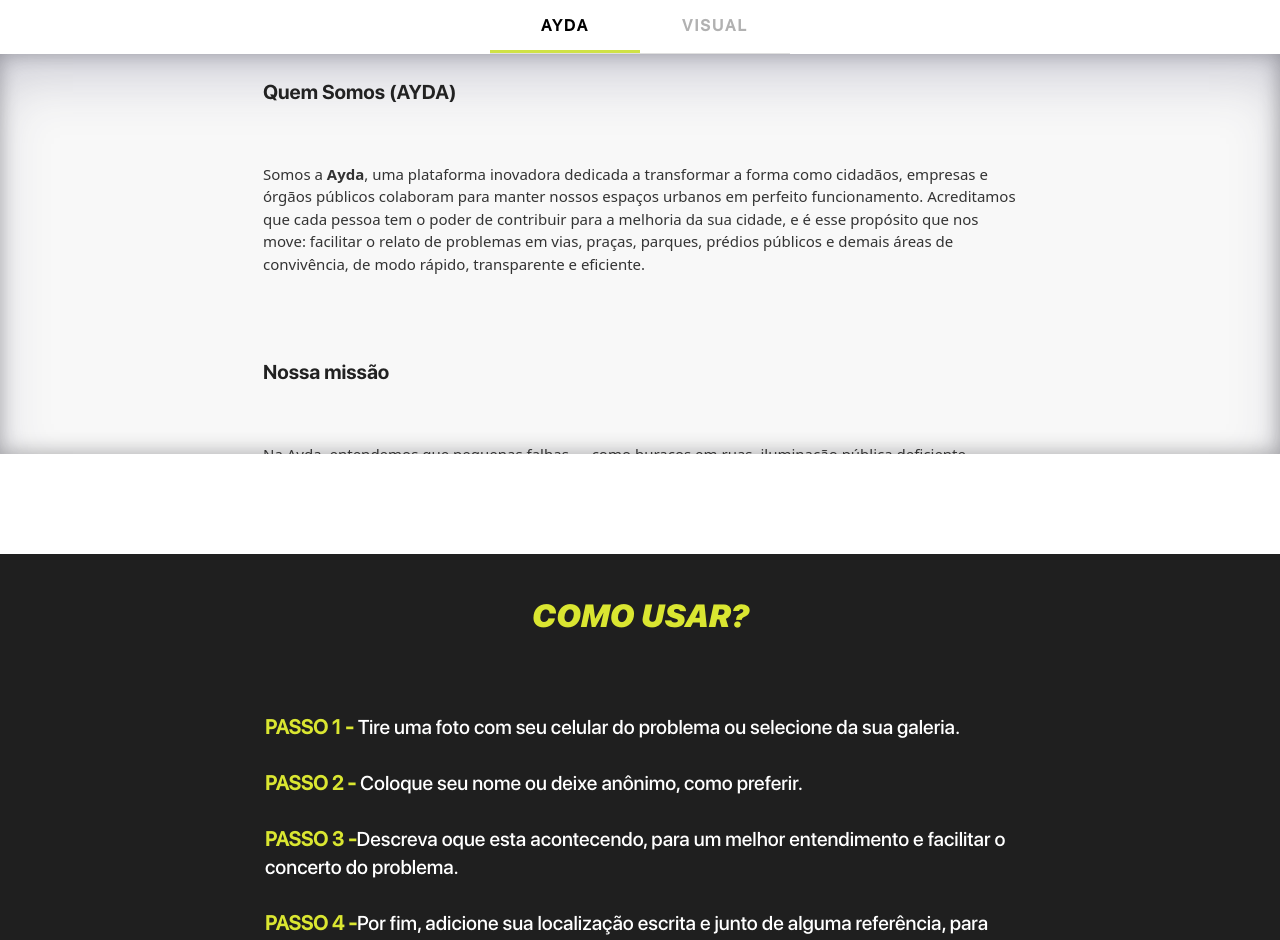
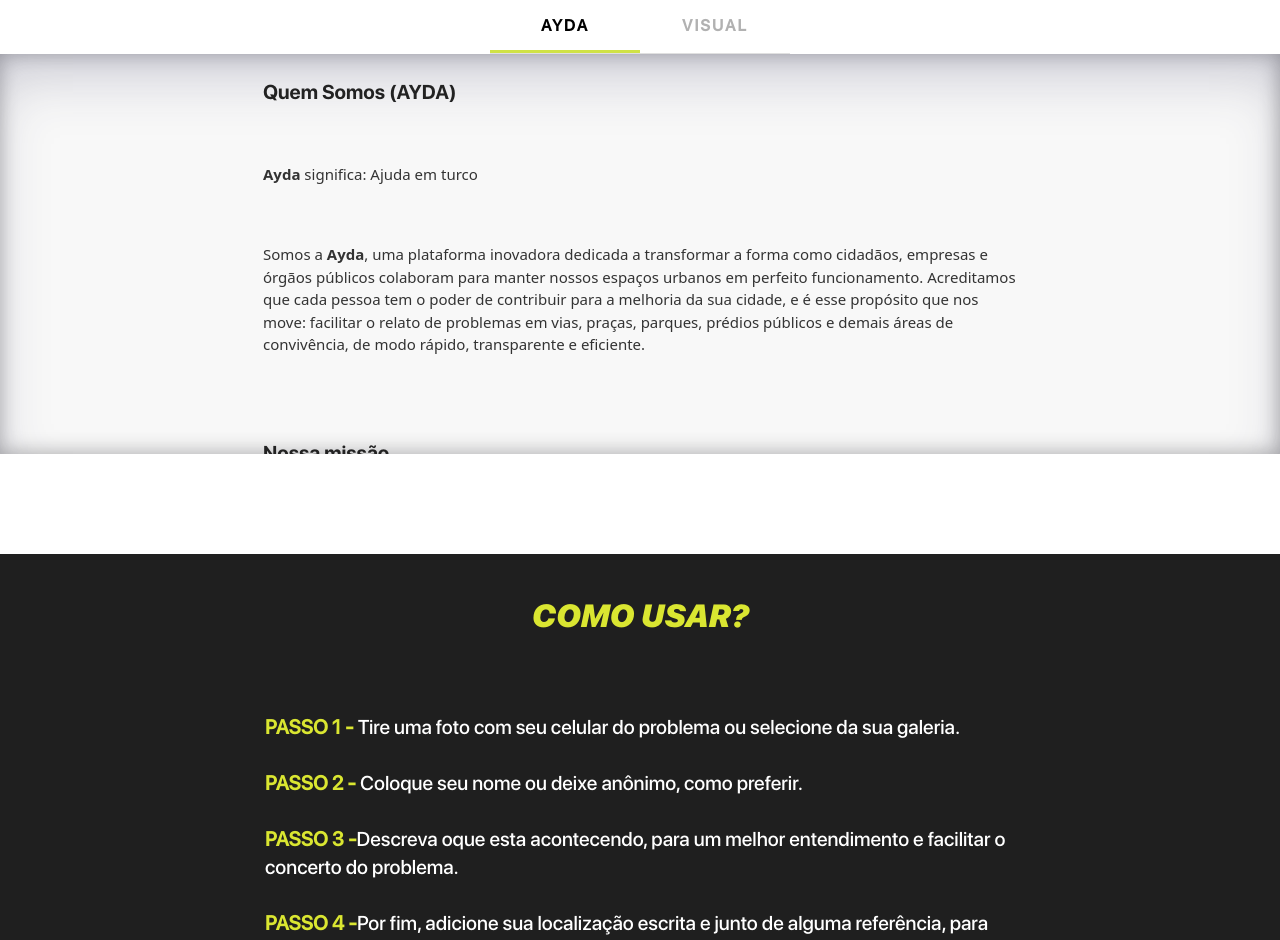
Before and after one commit to flavingimenes/Integrador-III-apresentacao, a website: page index.html in a window 1280 px wide. Shown: the part 1818-2758 px from the top of the page. Drawn offline with nearby package versions, Linux system fonts and the light colour scheme.

Commit message:
Update index.html

```diff
--- a/index.html
+++ b/index.html
@@ -154,6 +154,7 @@
     <!-- TEXTOS SOBRE NOS -->
     <div id="painel-ayda" class="painel ativo">
       <h4>Quem Somos (AYDA)</h4>
+      <p><strong>Ayda</strong> significa: Ajuda em turco</p>
       <p>Somos a <strong>Ayda</strong>, uma plataforma inovadora dedicada a transformar a forma como cidadãos, empresas e órgãos públicos colaboram para manter nossos espaços urbanos em perfeito funcionamento. Acreditamos que cada pessoa tem o poder de contribuir para a melhoria da sua cidade, e é esse propósito que nos move: facilitar o relato de problemas em vias, praças, parques, prédios públicos e demais áreas de convivência, de modo rápido, transparente e eficiente.</p><br>
 
       <h4>Nossa missão</h4>
```
